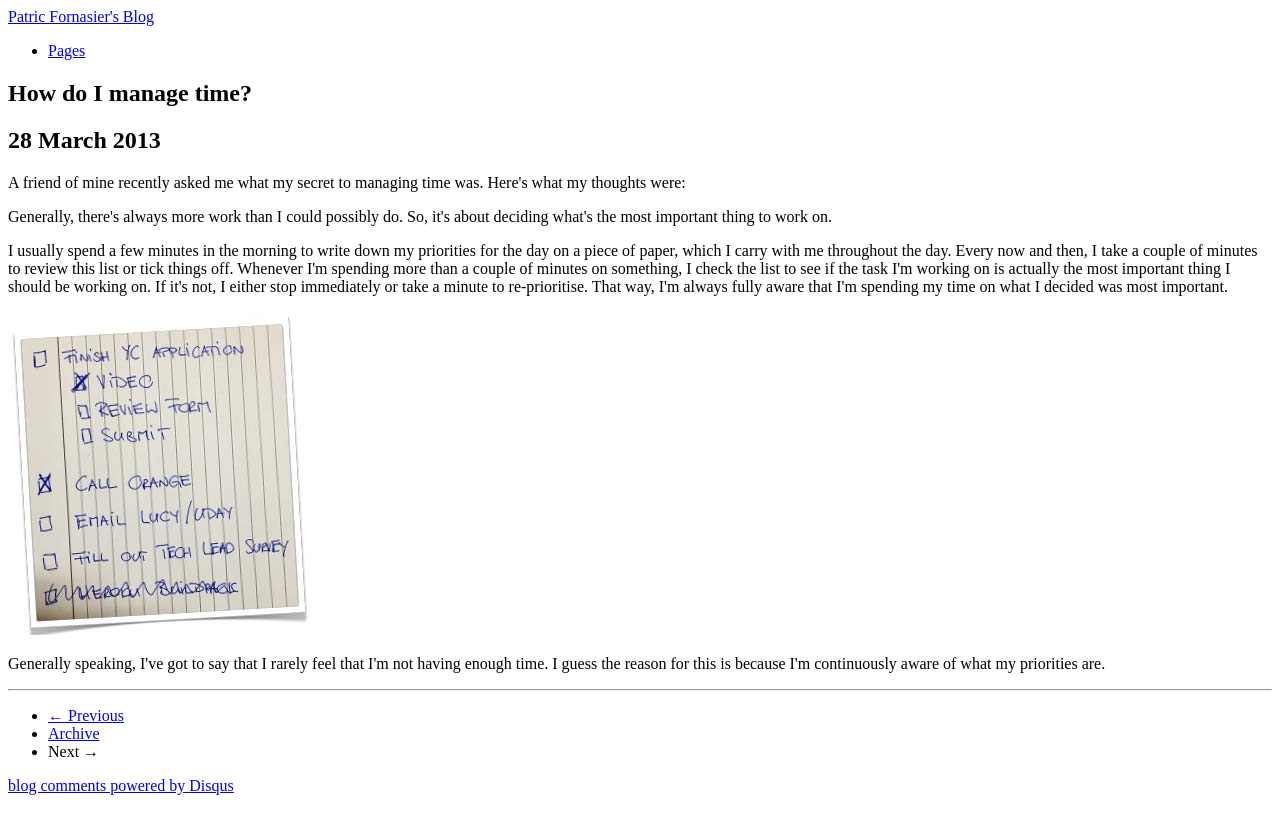
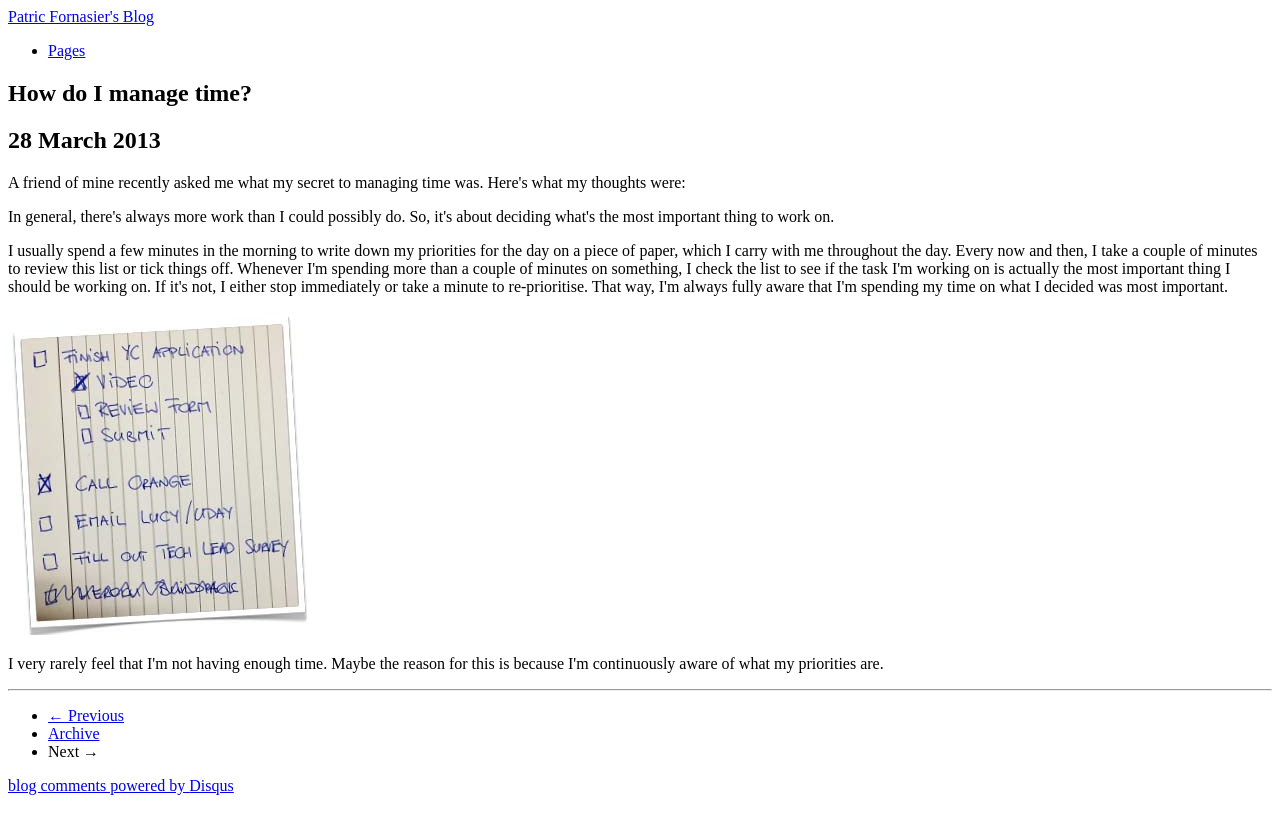
Before and after one commit to patforna/patforna.github.com, a Jekyll site: the page built from _posts/2013-03-28-how-do-i-manage-time.html, in a window 1280 px wide. Shown: the top 834 px of the page. Built offline with Jekyll 4.4.1, drawn with Linux system fonts in a browser that asks for light colours; comment, search, counter and statistics services are not loaded.

Commit message:
pat: tweaked text

```diff
--- a/_posts/2013-03-28-how-do-i-manage-time.html
+++ b/_posts/2013-03-28-how-do-i-manage-time.html
@@ -9,10 +9,10 @@ tags: []
 
 <p>A friend of mine recently asked me what my secret to managing time was. Here's what my thoughts were:</p>
 
-<p>Generally, there's always more work than I could possibly do. So, it's about deciding what's the most important thing to work on.</p>
+<p>In general, there's always more work than I could possibly do. So, it's about deciding what's the most important thing to work on.</p>
 
 <p>I usually spend a few minutes in the morning to write down my priorities for the day on a piece of paper, which I carry with me throughout the day. Every now and then, I take a couple of minutes to review this list or tick things off. Whenever I'm spending more than a couple of minutes on something, I check the list to see if the task I'm working on is actually the most important thing I should be working on. If it's not, I either stop immediately or take a minute to re-prioritise. That way, I'm always fully aware that I'm spending my time on what I decided was most important.</p>
 
 <p class="text-center"><img alt='Todo list' src='/images/todo-list.jpg' /></p>
 
-<p>Generally speaking, I've got to say that I rarely feel that I'm not having enough time. I guess the reason for this is because I'm continuously aware of what my priorities are.</p>
+<p>I very rarely feel that I'm not having enough time. Maybe the reason for this is because I'm continuously aware of what my priorities are.</p>
```
